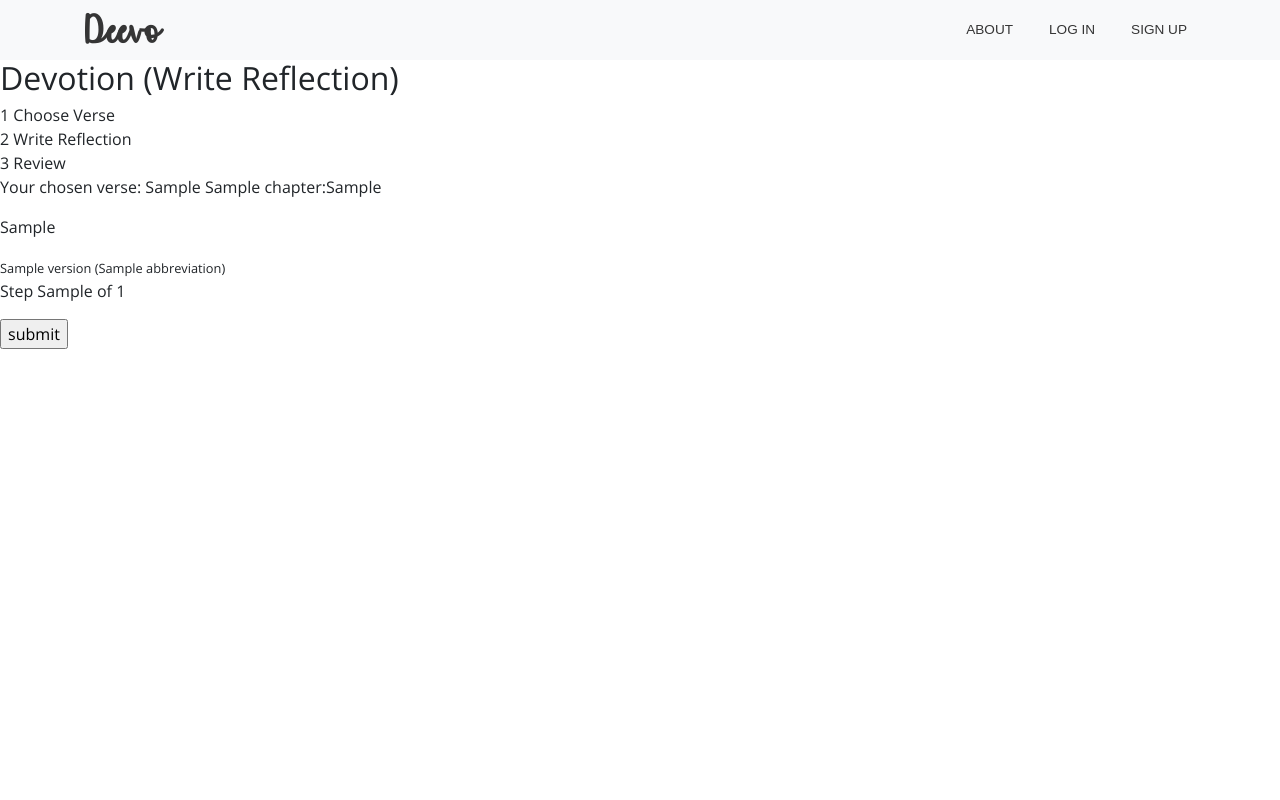
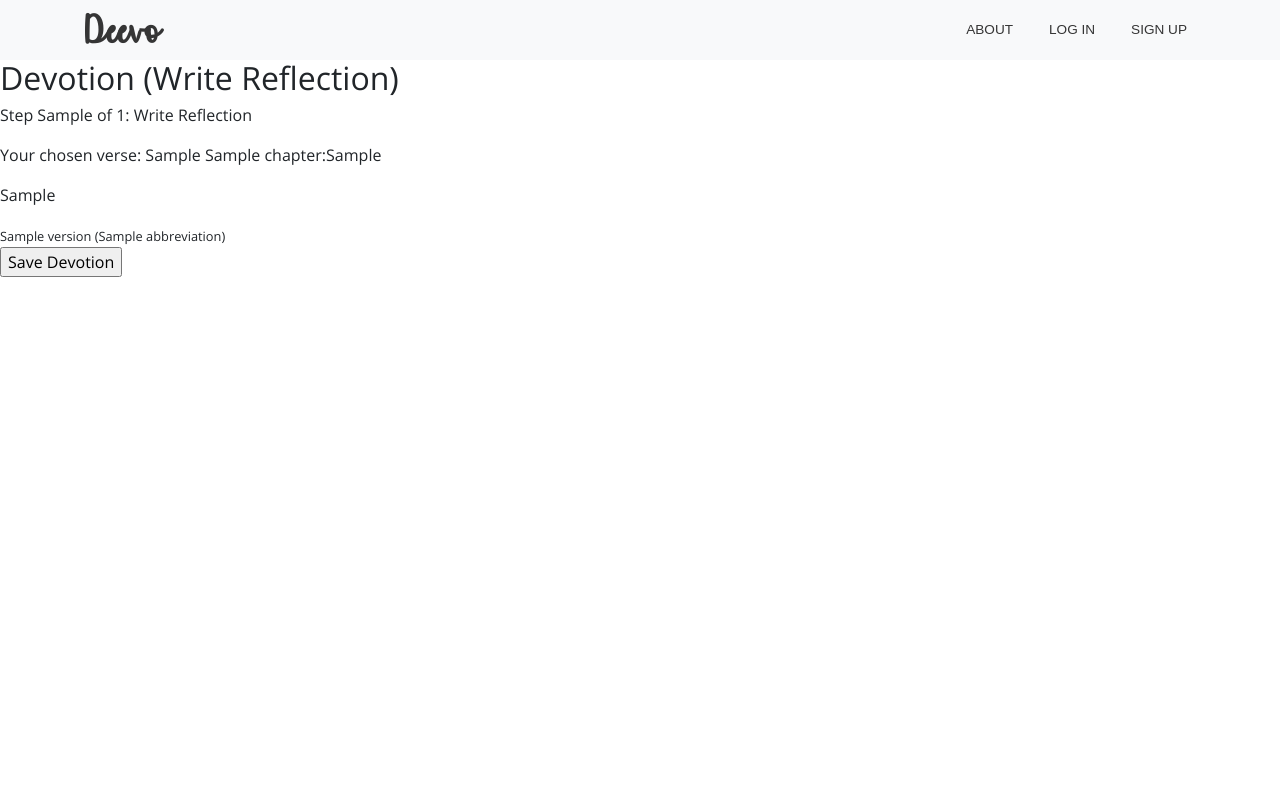
Before and after one commit to reginaalyssa/Deevo, a Django app: template deevo/devotions/templates/devotions/reflect.html in a window 1280 px wide. Run offline with Django 3.2, Linux system fonts and the light colour scheme; the template is opened without the code that fills it: most values are stand-ins (such as "Sample title", 1, 10 or a date in 2020); some libraries are stand-ins or nearby versions; some web fonts are replaced.

Commit message:
Use django-crispy-forms in New Devotion (Reflect) forms

```diff
--- a/deevo/devotions/templates/devotions/reflect.html
+++ b/deevo/devotions/templates/devotions/reflect.html
@@ -4,52 +4,27 @@
 
 {% block content %}
     <h2>Devotion (Write Reflection)</h2>
-    1 Choose Verse <br/>
-    2 Write Reflection <br/>
-    3 Review <br/>
+    <p>Step {{ wizard.steps.step1 }} of {{ wizard.steps.count }}: Write Reflection</p>
 
     <p>Your chosen verse: {{ book.n }} {{ chapter }}:{{ verse.v }}</p>
     <p>{{ verse.t }}</p>
     <small>{{ version.version }} ({{ version.abbreviation }})</small>
 
-    <p>Step {{ wizard.steps.step1 }} of {{ wizard.steps.count }}</p>
-    <form action="" method="post">{% csrf_token %}
-    <table>
+    <form action="" method="post">
+        {% csrf_token %}
+        {% load crispy_forms_tags %}
         {{ wizard.management_form }}
         {% if wizard.form.forms %}
             {{ wizard.form.management_form }}
             {% for form in wizard.form.forms %}
-            {{ form }}
+                {{ form|crispy }}
             {% endfor %}
         {% else %}
-        {{ wizard.form }}
+            {{ wizard.form|crispy }}
         {% endif %}
-    </table>
     {% if wizard.steps.prev %}
-        <button name="wizard_goto_step" type="submit" value="{{ wizard.steps.first }}">{% trans "first step" %}</button>
-        <button name="wizard_goto_step" type="submit" value="{{ wizard.steps.prev }}">{% trans "prev step" %}</button>
+        <button name="wizard_goto_step" type="submit" value="{{ wizard.steps.prev }}">Previous Step</button>
     {% endif %}
-    <input type="submit" value="{% trans "submit" %}"/>
+    <input type="submit" value="Save Devotion"/>
     </form>
 {% endblock %}
-
-{#{% extends 'base.html' %}#}
-{#{% block title %}Devotion{% endblock %}#}
-{##}
-{#{% block content %}#}
-{#    <h2>Devotion (Write Reflection)</h2>#}
-{#    1 Choose Verse <br/>#}
-{#    2 Write Reflection <br/>#}
-{#    3 Review <br/>#}
-{##}
-{#    <p>Your chosen verse: {{ book.n }} {{ chapter }}:{{ verse.v }}</p>#}
-{#    <p>{{ verse.t }}</p>#}
-{#    <small>{{ version.version }} ({{ version.abbreviation }})</small>#}
-{##}
-{#    <form action="{% url 'devotions:review' %}" method="post">#}
-{#        {% csrf_token %}#}
-{#        {{ form }}#}
-{#        <input type="submit" value="Submit Devotion" />#}
-{#    </form>#}
-{#{% endblock %}#}
-{##}
```
Also changed, not shown: deevo/devotions/forms.py (+10 -0 lines), deevo/devotions/templates/devotions/choose.html (+7 -11 lines), deevo/devotions/views.py (+4 -4 lines). Lines whose indentation alone changed are shown as unchanged.
